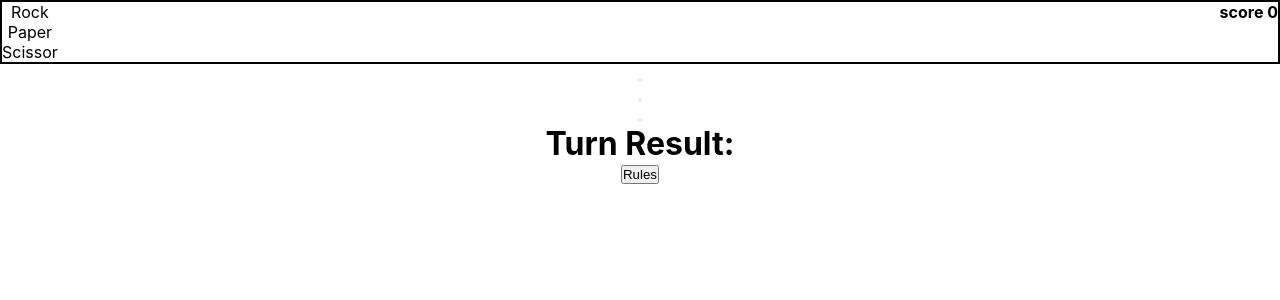
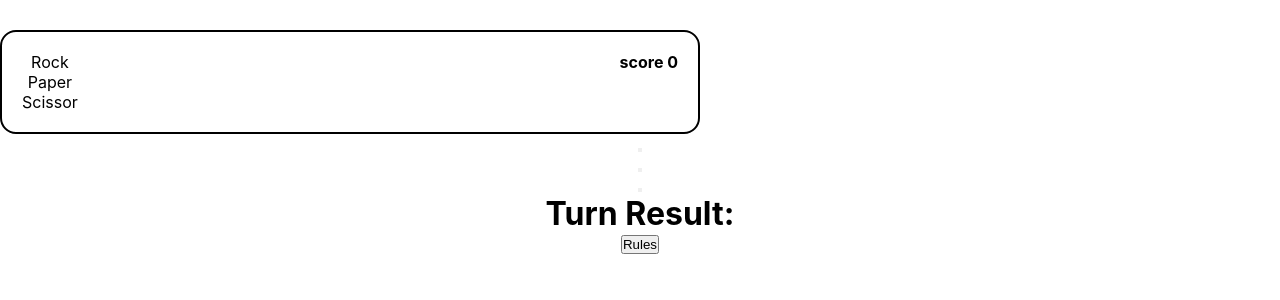
Before and after one commit to jshin720/rps_game, a React (Create React App) app: page / in a window 1280 px wide. Shown: the top 300 px of the page. Built offline with nearby package versions, Linux system fonts and the light colour scheme; no server answers; the HTML template or start-up script is replaced by a standard one.

Commit message:
working on css for scorecard component

```diff
--- a/src/components/score_card/score_card.css
+++ b/src/components/score_card/score_card.css
@@ -2,5 +2,9 @@
   display: flex;
   justify-content: space-between;
   border: 2px solid black;
-
+  max-width: 700px;
+  width: 100%;
+  margin-top: 30px;
+  border-radius: 1rem;
+  padding: 20px;
 }
--- a/src/components/score_card/score_card.jsx
+++ b/src/components/score_card/score_card.jsx
@@ -9,11 +9,9 @@ function ScoreCard(props) {
   return (
     <div className="scorecard-container">
       <span className="choices-list">
-        <ul>
-          <li>Rock</li>
-          <li>Paper</li>
-          <li>Scissor</li>
-        </ul>
+          <p>Rock</p>
+          <p>Paper</p>
+          <p>Scissor</p>
       </span>
       <span className="score-holder">
         <h4 className="score-header">score {`${userPoints}`}</h4>
```
